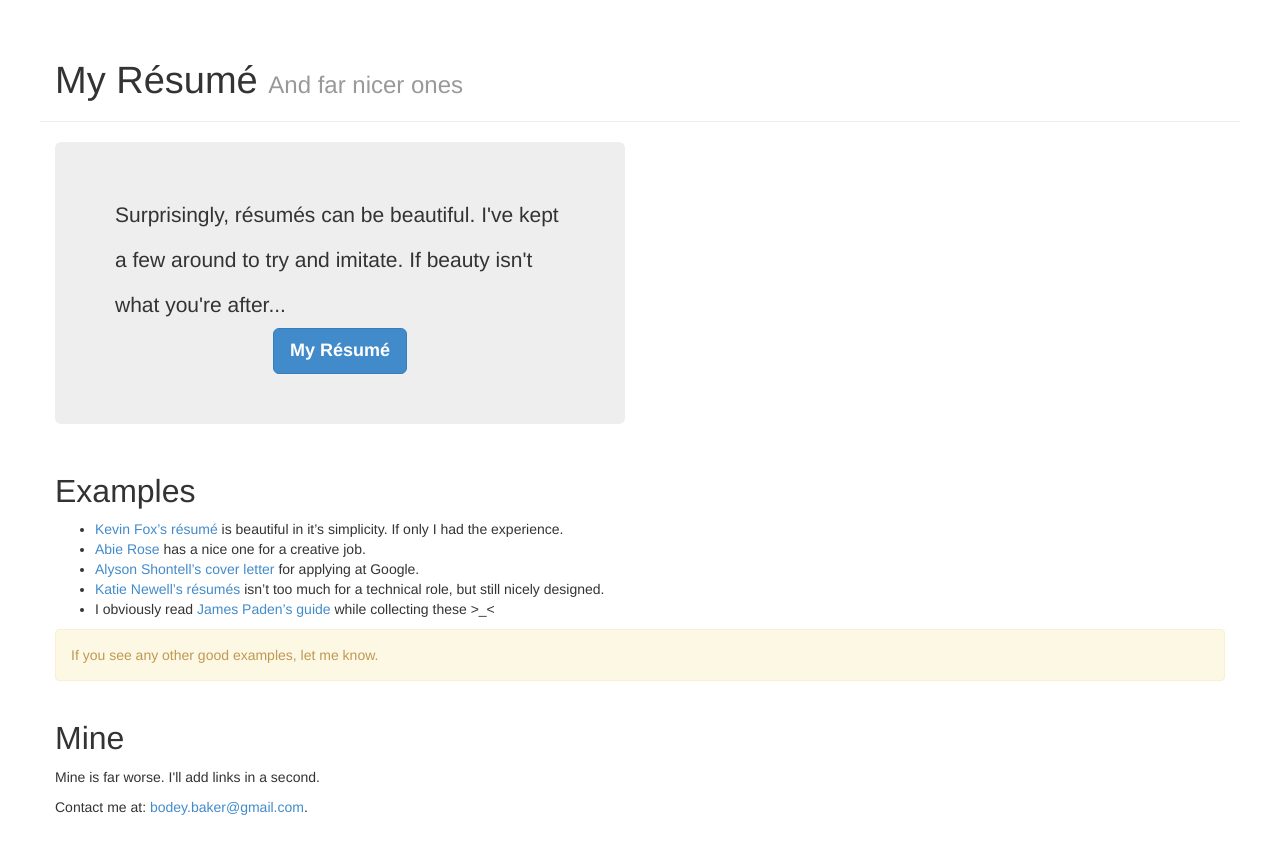
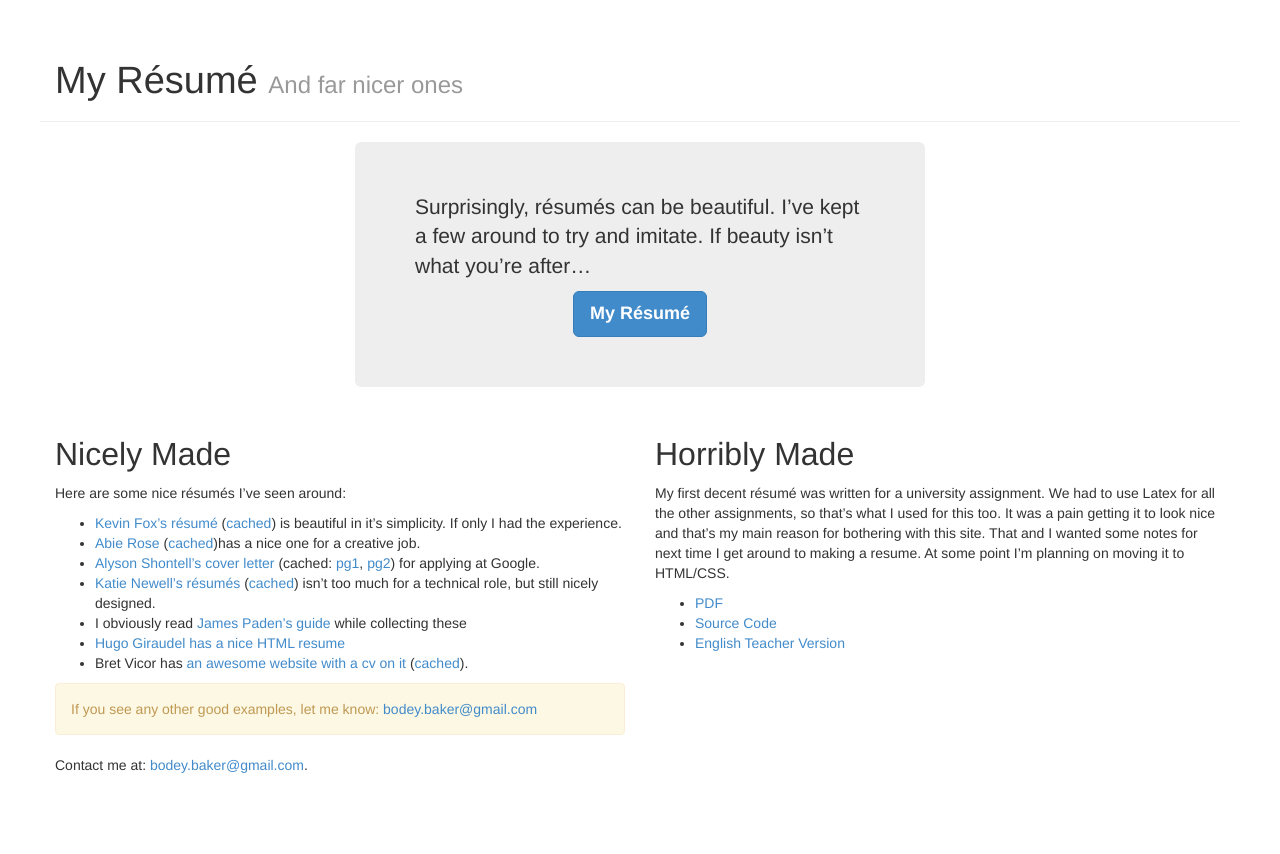
Before and after one commit to porcoesphino/bodey-cv, a Jekyll site: the page built from index.markdown, in a window 1280 px wide. Shown: the top 854 px of the page. Built offline with Jekyll 4.4.1, drawn with Linux system fonts in a browser that asks for light colours.

Commit message:
good enough for the web.

```diff
--- a/index.markdown
+++ b/index.markdown
@@ -3,38 +3,53 @@ layout: default
 title: My Résumé, and a few others
 ---
 
+{% capture jumbo %}
+Surprisingly, résumés can be beautiful. I've kept a few around to try and imitate. If beauty isn't what you're after...
+{% endcapture %}
 
-<div class="row page-header">
-  <div class="col-lg-12">
-    <h1>My Résumé <small>And far nicer ones</small></h1>
-  </div>
-</div>
-<div class="row">
-<div class="col-lg-6">
-  <div class="jumbotron">
-Surprisingly, résumés can be beautiful. I've kept a few around to try and imitate. If beauty isn't what you're after...<br/>
-<div><a class="btn btn-primary btn-lg" href="latex/bodey-cv.pdf">My Résumé</a></div>
-  </div>
-</div>
-</div>
+{% capture alert %}
+If you see any other good examples, let me know: <bodey.baker@gmail.com>
+{% endcapture %}
 
-## Examples
+{% capture email %}
+<bodey.baker@gmail.com>
+{% endcapture %}
 
-* [Kevin Fox's résumé](http://fury.com/resume/kevin_fox_resume.pdf) is beautiful in it's simplicity. If only I had the experience.
-* [Abie Rose](http://abierose.com/resume.pdf) has a nice one for a creative job.
-* [Alyson Shontell's cover letter](http://www.businessinsider.com/this-is-the-application-and-cover-letter-that-got-me-an-interview-with-google-2011-2) for applying at Google.
-* [Katie Newell's résumés](http://www.katienewell.com) isn't too much for a technical role, but still nicely designed.
-* I obviously read [James Paden's guide](http://www.xemion.com/website-design-learning-center/5-steps-to-the-perfect-web-designer-resume/) while collecting these >_<
+{% capture mine %}
+My first decent résumé was written for a university assignment. We had to use Latex for all the other assignments, so that's what I used for this too. It was a pain getting it to look nice and that's my main reason for bothering with this site. That and I wanted some notes for next time I get around to making a resume. At some point I'm planning on moving it to HTML/CSS.
 
-<div class="alert">
-If you see any other good examples, let me know.
-</div>
+ - [PDF][]
+ - [Source Code][]
+ - [English Teacher Version][]
 
-<div class="row">
-  <div class="col-lg-6">
-    <h2>Mine</h2>
+[PDF]:  {{site.baseurl}}/latex/bodey-cv.pdf
+[Source Code]:  {{site.baseurl}}/latex/bodey-cv.latex
+[English Teacher Version]:  {{site.baseurl}}/latex/bodey-cv-elt.pdf
+{% endcapture %}
 
-    <p>Mine is far worse. I'll add links in a second.</p>
-  </div>
-</div>
-Contact me at: <bodey.baker@gmail.com>.
+{% capture examples %}
+Here are some nice résumés I've seen around:
+* [Kevin Fox's résumé][] ([cached][cached-fox]) is beautiful in it's simplicity. If only I had the experience.
+* [Abie Rose][] ([cached][cached-abie])has a nice one for a creative job.
+* [Alyson Shontell's cover letter][] (cached: [pg1][], [pg2][]) for applying at Google.
+* [Katie Newell's résumés][] ([cached][cached-katie]) isn't too much for a technical role, but still nicely designed.
+* I obviously read [James Paden's guide][] while collecting these
+* [Hugo Giraudel has a nice HTML resume][]
+* Bret Vicor has [an awesome website with a cv on it][Bret Vicor] ([cached][Bret Vicor Cached]).
+
+[Kevin Fox's résumé]:  http://fury.com/resume/kevin_fox_resume.pdf
+[cached-fox]:  {{site.baseurl}}/examples/kevin_fox.pdf
+[Abie Rose]:  http://abierose.com/resume.pdf
+[cached-abie]:  {{site.baseurl}}/examples/abierose.pdf
+[Alyson Shontell's cover letter]:  http://www.businessinsider.com/this-is-the-application-and-cover-letter-that-got-me-an-interview-with-google-2011-2)
+[pg1]:  {{site.baseurl}}/examples/alson-shontel1.jpg
+[pg2]:  {{site.baseurl}}/examples/alson-shontel1.jpg
+[Katie Newell's résumés]:  http://www.katienewell.com
+[cached-katie]:  {{site.baseurl}}/examples/katienewell.pdf
+[James Paden's guide]:  http://www.xemion.com/website-design-learning-center/5-steps-to-the-perfect-web-designer-resume/
+[Hugo Giraudel has a nice HTML resume]:  http://hugogiraudel.com/resume/
+[Bret Vicor]:  http://worrydream.com/#!/cv/bret_victor_resume.pdf
+[Bret Vicor Cached]:  {{site.baseurl}}/examples/bret_victor_resume.pdf
+{% endcapture %}
+
+{% include home-page.html %}
```
